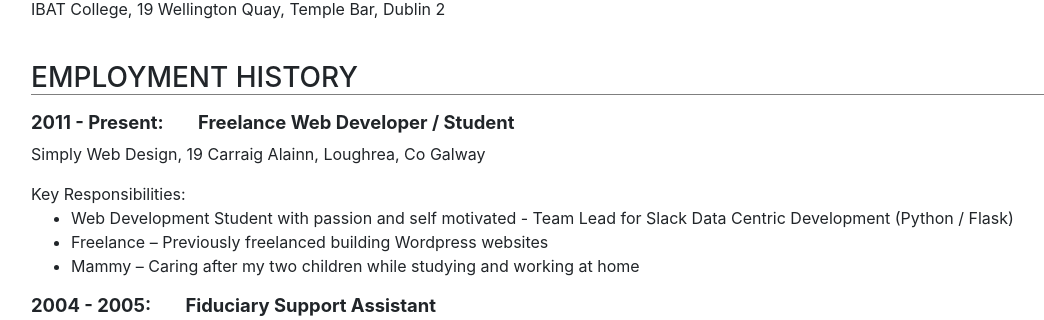
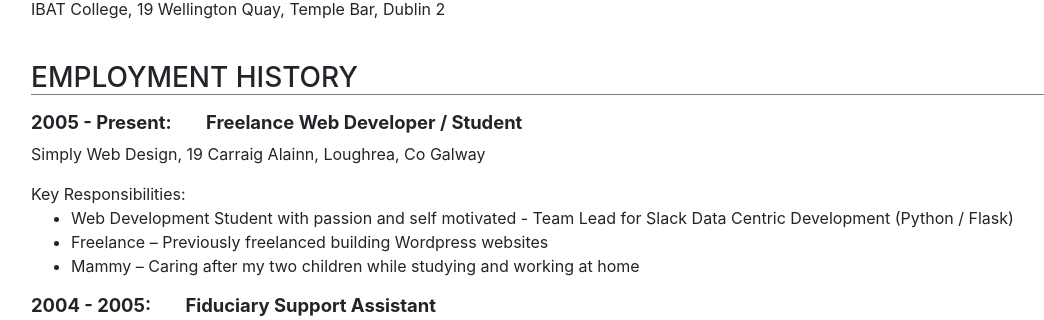
Before and after one commit to jacqueline-walsh/jacqueline-walsh, a Flask app: page /cv in a window 1280 px wide. Shown: the part 1812-2132 px from the top of the page, without its empty margins (54-1098 px from the left). Run offline with Flask 2, Linux system fonts and the light colour scheme; some libraries are stand-ins or nearby versions.

Commit message:
change date on CV listing

```diff
--- a/templates/cv.html
+++ b/templates/cv.html
@@ -103,7 +103,7 @@
     <hr class="hr-dark">
     <!-- Employment No 1 -->
     <div class="employment-block">
-      <h5>2011 - Present: <span class="title">Freelance Web Developer / Student</span></h5>
+      <h5>2005 - Present: <span class="title">Freelance Web Developer / Student</span></h5>
       <p>Simply Web Design, 19 Carraig Alainn, Loughrea, Co Galway</p>
       Key Responsibilities:<br/>
       <ul>
```
